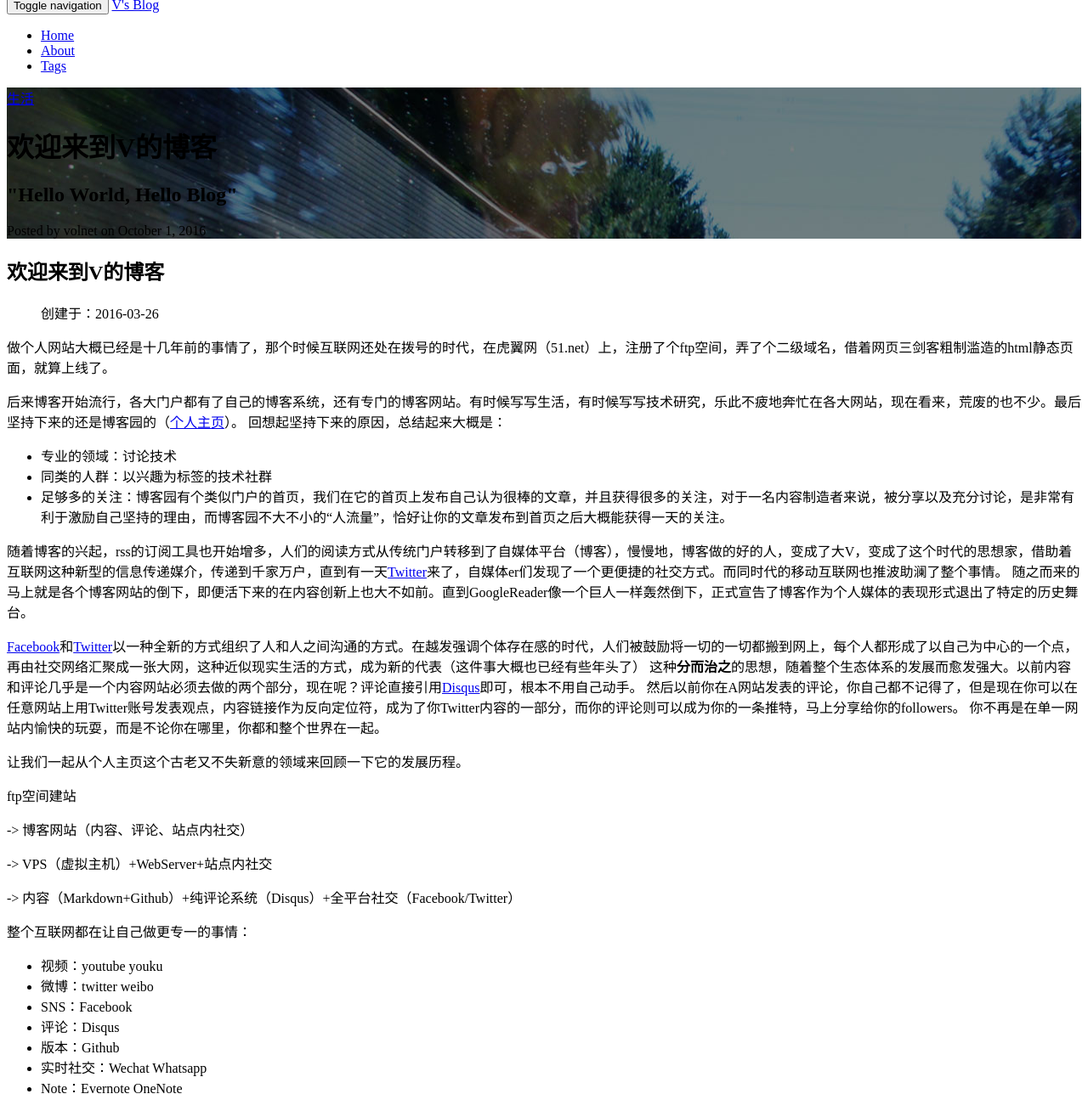
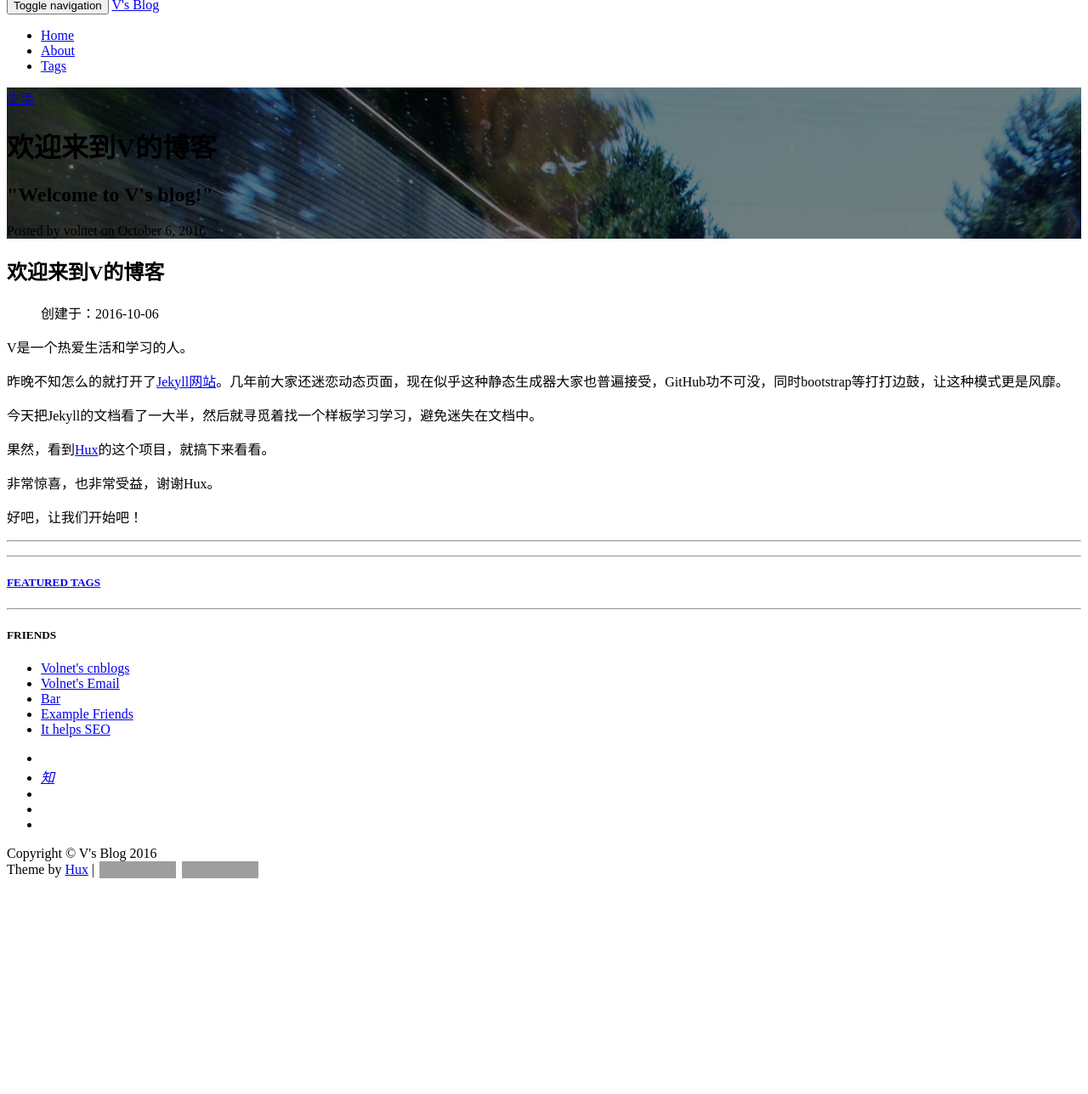
Before and after one commit to volnet/blog, a Jekyll site: the page built from _posts/2016-10-06-index.md, in a window 1280 px wide and 1400 px high, cut to the strip 112-1400 px from the top of the window. Shown: the whole strip at 85% size. Built offline with Jekyll 4.4.1, drawn with Linux system fonts in a browser that asks for light colours; comment, search, counter and statistics services are not loaded; some of the changed text lies outside the part shown; grey boxes are pictures that could not be loaded.

Commit message:
add first page

```diff
--- a/_posts/2016-10-06-index.md
+++ b/_posts/2016-10-06-index.md
@@ -1,8 +1,8 @@
 ---
 layout:     post
 title:      "欢迎来到V的博客"
-subtitle:   " \"Hello World, Hello Blog\""
-date:       2016-10-01 12:00:00 UTC+8
+subtitle:   " \"Welcome to V's blog!\""
+date:       2016-10-06 21:00:00 UTC+8
 author:     "volnet"
 header-img: "img/post-bg-2015.jpg"
 tags:
@@ -12,59 +12,16 @@ tags:
 欢迎来到V的博客
 =============
 
-> 创建于：2016-03-26
+> 创建于：2016-10-06
 
-做个人网站大概已经是十几年前的事情了，那个时候互联网还处在拨号的时代，在虎翼网（51.net）上，注册了个ftp空间，弄了个二级域名，借着网页三剑客粗制滥造的html静态页面，就算上线了。
+V是一个热爱生活和学习的人。
 
-后来博客开始流行，各大门户都有了自己的博客系统，还有专门的博客网站。有时候写写生活，有时候写写技术研究，乐此不疲地奔忙在各大网站，现在看来，荒废的也不少。最后坚持下来的还是博客园的（[个人主页](http://volnet.cnblogs.com)）。
-回想起坚持下来的原因，总结起来大概是：
+昨晚不知怎么的就打开了[Jekyll网站](http://jekyllcn.com)。几年前大家还迷恋动态页面，现在似乎这种静态生成器大家也普遍接受，GitHub功不可没，同时bootstrap等打打边鼓，让这种模式更是风靡。
 
-- 专业的领域：讨论技术
-- 同类的人群：以兴趣为标签的技术社群
-- 足够多的关注：博客园有个类似门户的首页，我们在它的首页上发布自己认为很棒的文章，并且获得很多的关注，对于一名内容制造者来说，被分享以及充分讨论，是非常有利于激励自己坚持的理由，而博客园不大不小的“人流量”，恰好让你的文章发布到首页之后大概能获得一天的关注。
+今天把Jekyll的文档看了一大半，然后就寻觅着找一个样板学习学习，避免迷失在文档中。
 
-随着博客的兴起，rss的订阅工具也开始增多，人们的阅读方式从传统门户转移到了自媒体平台（博客），慢慢地，博客做的好的人，变成了大V，变成了这个时代的思想家，借助着互联网这种新型的信息传递媒介，传递到千家万户，直到有一天[Twitter](http://twitter.com/volnet)来了，自媒体er们发现了一个更便捷的社交方式。而同时代的移动互联网也推波助澜了整个事情。
-随之而来的马上就是各个博客网站的倒下，即便活下来的在内容创新上也大不如前。直到GoogleReader像一个巨人一样轰然倒下，正式宣告了博客作为个人媒体的表现形式退出了特定的历史舞台。
+果然，看到[Hux](https://github.com/Huxpro/huxblog-boilerplate)的这个项目，就搞下来看看。
 
-[Facebook](http://www.facebook.com)和[Twitter](http://www.twitter.com)以一种全新的方式组织了人和人之间沟通的方式。在越发强调个体存在感的时代，人们被鼓励将一切的一切都搬到网上，每个人都形成了以自己为中心的一个点，再由社交网络汇聚成一张大网，这种近似现实生活的方式，成为新的代表（这件事大概也已经有些年头了）
-这种**分而治之**的思想，随着整个生态体系的发展而愈发强大。以前内容和评论几乎是一个内容网站必须去做的两个部分，现在呢？评论直接引用[Disqus](http://volnet.disqus.com)即可，根本不用自己动手。
-然后以前你在A网站发表的评论，你自己都不记得了，但是现在你可以在任意网站上用Twitter账号发表观点，内容链接作为反向定位符，成为了你Twitter内容的一部分，而你的评论则可以成为你的一条推特，马上分享给你的followers。
-你不再是在单一网站内愉快的玩耍，而是不论你在哪里，你都和整个世界在一起。
+非常惊喜，也非常受益，谢谢Hux。
 
-让我们一起从个人主页这个古老又不失新意的领域来回顾一下它的发展历程。
-
-ftp空间建站
-
- -> 博客网站（内容、评论、站点内社交）
-
- -> VPS（虚拟主机）+WebServer+站点内社交
-
- -> 内容（Markdown+Github）+纯评论系统（Disqus）+全平台社交（Facebook/Twitter）
-
-整个互联网都在让自己做更专一的事情：
-
-- 视频：youtube youku
-- 微博：twitter weibo
-- SNS：Facebook
-- 评论：Disqus
-- 版本：Github
-- 实时社交：Wechat Whatsapp
-- Note：Evernote OneNote
-- 地图：GoogleMaps
-- C2C：taobao ebay
-- B2C：amazon jd
-- 快递：sf-express dhl FedEx
-- Pay：alipay tenpay applepay
-- 出租：UBer DiDi
-- 照片：Instgram Ficker
-- 美食：dianping
-- LBS：foursquare
-- ……
-
-因为个人做了几年企业软件，又做了几年互联网，又回来做了很长一段时间的企业软件，整个时代正在以很快又看似不快的速度在发生着裂变。也能看到企业主们看到了信息技术在提高企业生产力方面所花费的经历也是在逐步提升，面对着互联网开始变成了一个盈利的恶魔，他们恨不得第二天就将资本全部投向互联网。
-
-一个比较明显的感触是，现在在企业软件开发领域，要想找到靠谱优秀的年轻人来共事，已经是个很难的事情了，什么叫人才荒，当你到用的时候，才能深刻体会。
-
-企业软件是不是已经没有需求了呢？这个市场毕竟也是被资本驱动的，拥有巨大且广阔的空间的市场。至于是不是现在这些传统企业正在做的“传统企业软件”，一套又一套的ERP系统呢，还是一些在各专业领域更专业的垂直领域呢？先不说我们是否能让那些有志青年拥抱企业软件开发，也许我们就不再需要他们了，因为，高度组件化、服务化的各种功能，正在让企业软件发生一场变革。
-
-企业软件的开发是否仍然还是仅使用“项目”的组织形式来发展呢？是否考虑引入交叉的企业组织形式，如何鼓励企业内创新，如何创造能够改变业务部门之间协作模式的软件系统呢？
+好吧，让我们开始吧！
```
